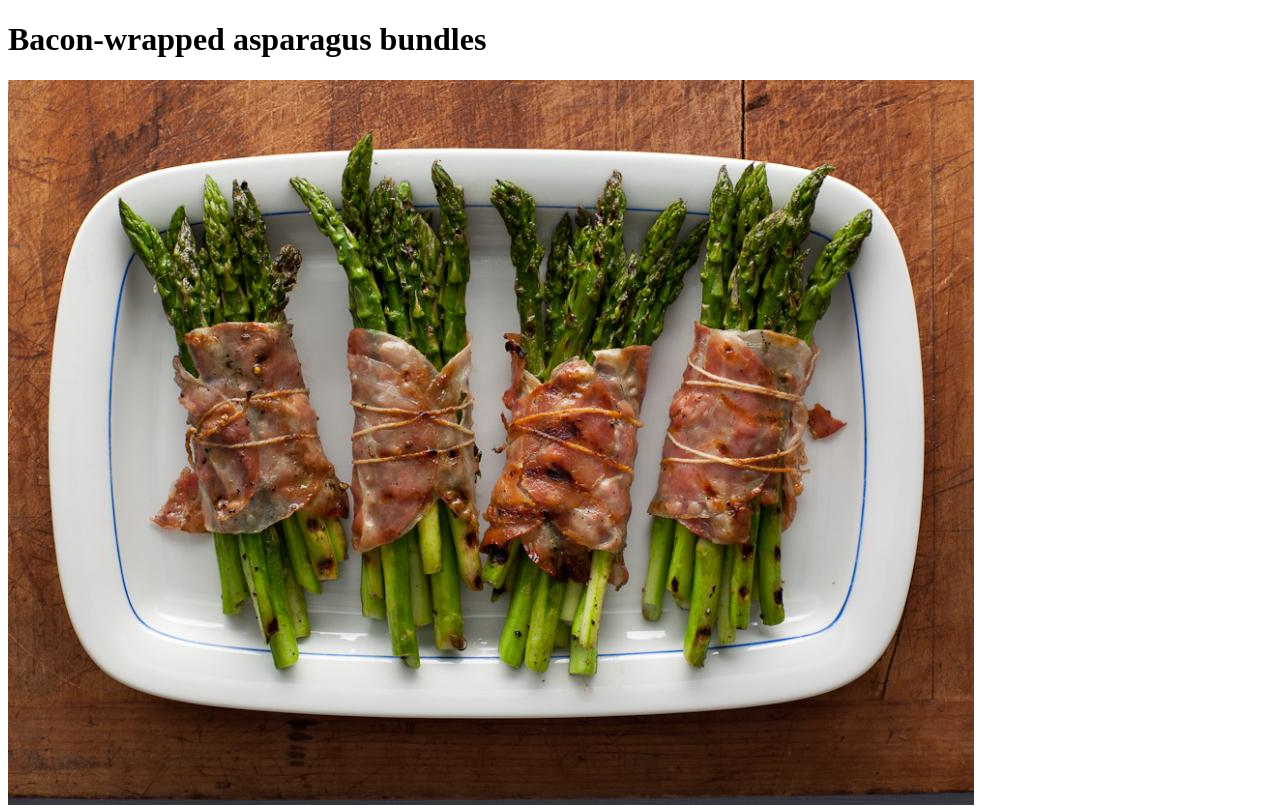
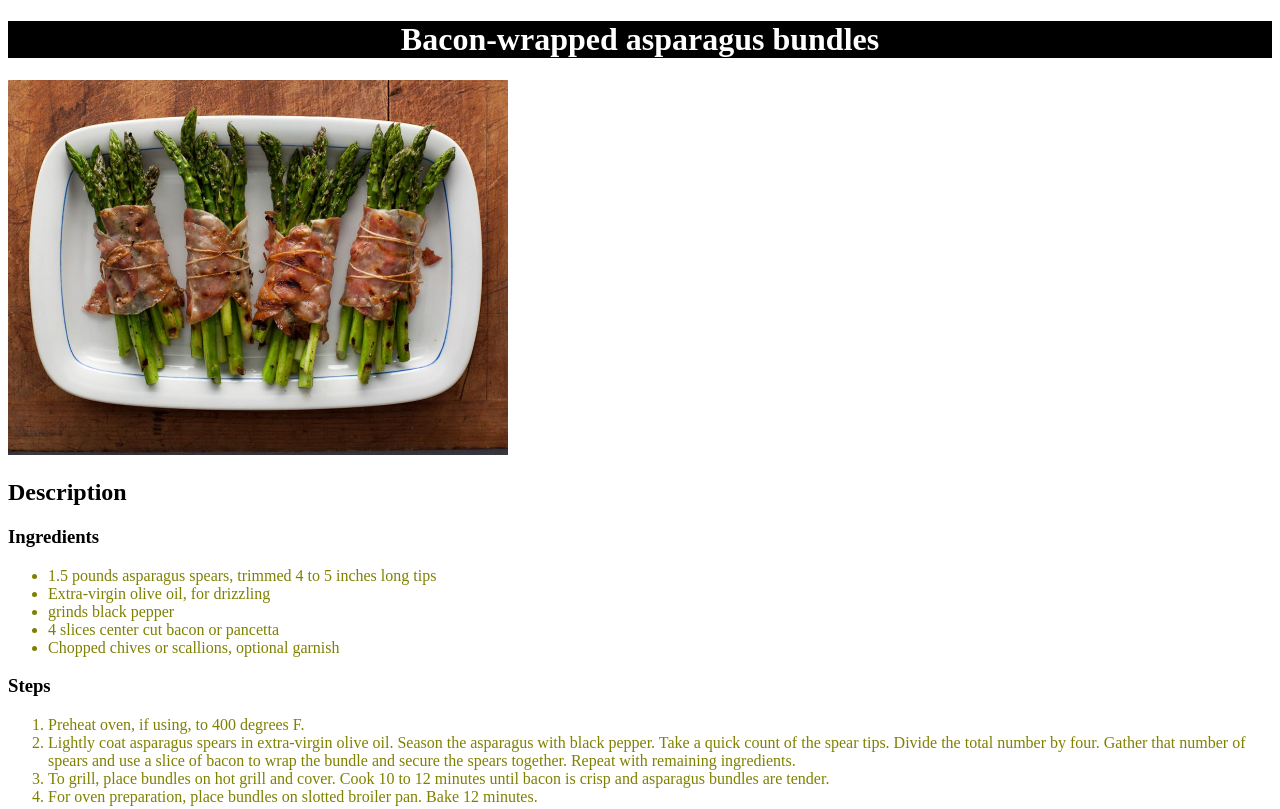
Before and after one commit to jinsuhong-knight/odin-recipes, a plain HTML site: page recipes/asparagus-bacon.html in a window 1280 px wide. Shown: the top 809 px of the page. Drawn offline with Linux system fonts and the light colour scheme.

Commit message:
Add CSS styles Change font color and background

```diff
--- a/recipes/asparagus-bacon.html
+++ b/recipes/asparagus-bacon.html
@@ -5,6 +5,7 @@
         <title></title>
     </head>
     <body>
+        <link rel="stylesheet" href="../styles.css">
         <h1>Bacon-wrapped asparagus bundles</h1>
         <img src="asparagus.jpeg">
         <h2>Description</h2>
--- /dev/null
+++ b/styles.css
@@ -0,0 +1,21 @@
+/* Style sheet CSS */
+
+div {
+    color: black;
+    background-color: white;
+}
+
+h1 {
+    color: white;
+    background-color: black;
+    text-align: center;
+}
+
+ul, ol {
+    color:olive
+}
+
+img {
+    height: auto;
+    width: 500px;
+}
```
Also changed, not shown: index.html (+1 -0 lines), recipes/Alabama-sandwich.html (+1 -0 lines), recipes/lasagna.html (+1 -0 lines).
